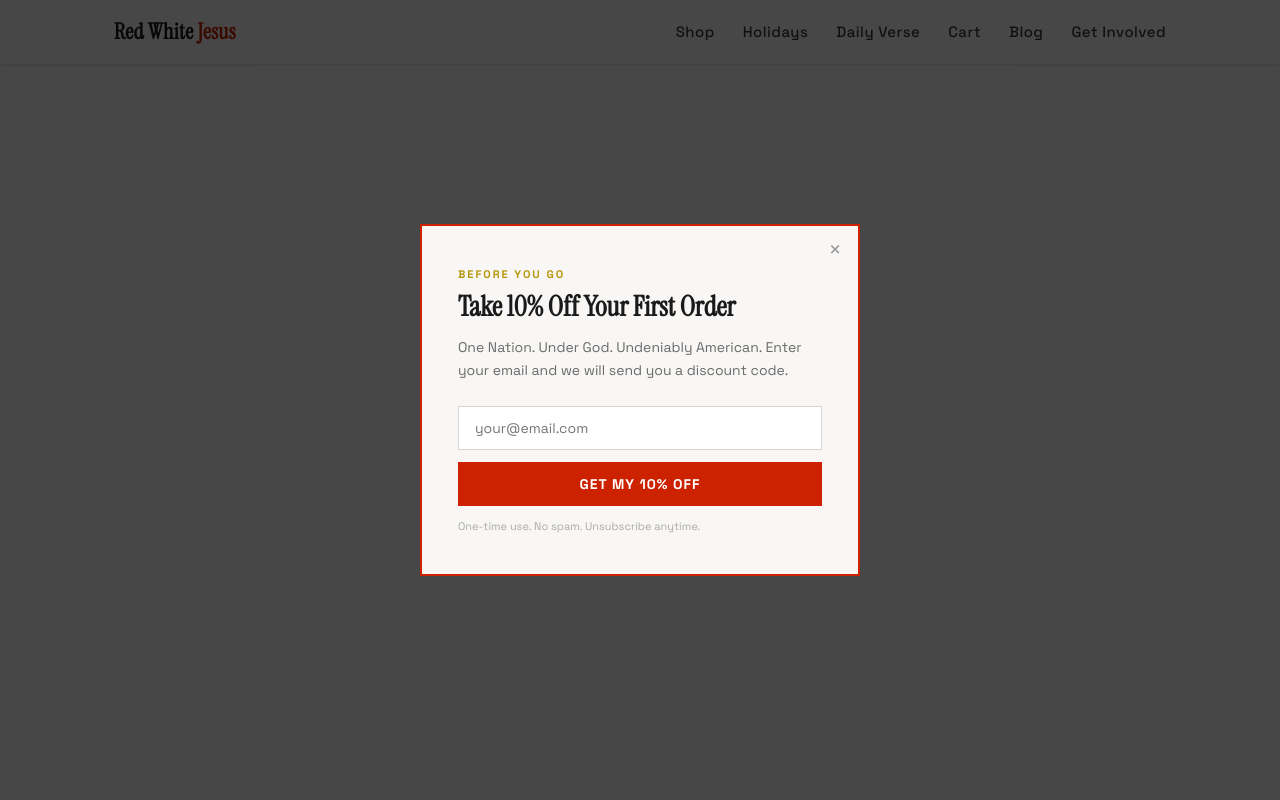
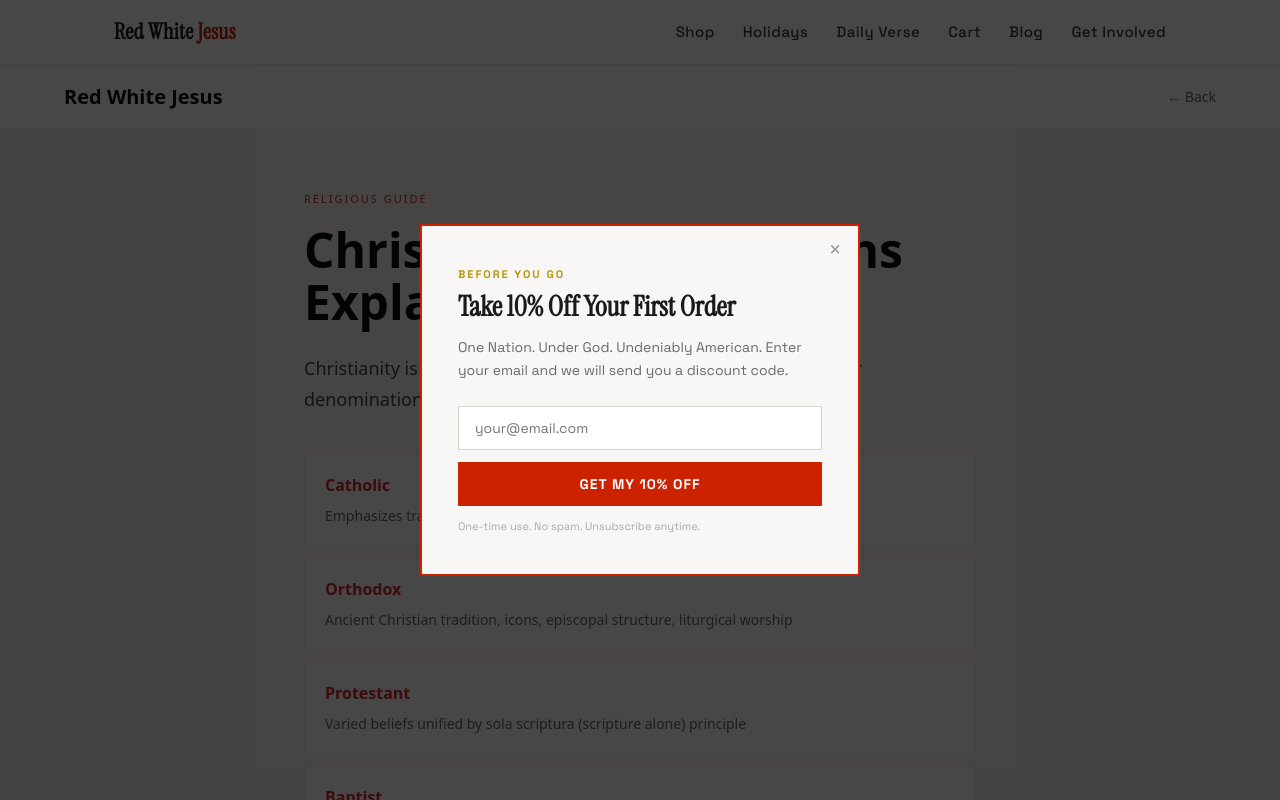
Before and after one commit to abigailleahgoldberg/redwhitejesus, a Next.js app: page /christian-denominations in a window 1280 px wide. Before the commit this address had no page. Shown: the top 800 px of the page. Built offline with nearby package versions, Linux system fonts and the light colour scheme.

Commit message:
feat: add Christian denominations guide

```diff
--- /dev/null
+++ b/app/christian-denominations/page.tsx
@@ -0,0 +1,47 @@
+import Link from "next/link";
+import type { Metadata } from "next";
+export const metadata: Metadata = {
+  title: "Christian Denominations Explained: What's the Difference? | Red White Jesus",
+  description: "A practical guide to Christian denominations — what they believe, how they worship, and how they differ from each other.",
+};
+export default function DenominationsPage() {
+  const G = "#DC2626";
+  const denom = [
+    {name:"Catholic",belief:"Emphasizes tradition, papal authority, Mary veneration, seven sacraments"},
+    {name:"Orthodox",belief:"Ancient Christian tradition, icons, episcopal structure, liturgical worship"},
+    {name:"Protestant",belief:"Varied beliefs unified by sola scriptura (scripture alone) principle"},
+    {name:"Baptist",belief:"Adult baptism, congregational autonomy, biblical authority"},
+    {name:"Methodist",belief:"Emphasis on holiness, social justice, orderly worship"},
+    {name:"Pentecostal/Charismatic",belief:"Holy Spirit empowerment, speaking in tongues, charismatic worship"},
+    {name:"Evangelical",belief:"Jesus-centered, biblical authority, born-again experience emphasis"},
+    {name:"Lutheran",belief:"Grace through faith, retained some Catholic practices, hierarchical structure"},
+  ];
+  return (
+    <div style={{minHeight:"100vh",background:"#FEF2F2",color:"#0D0D0D",fontFamily:"system-ui,sans-serif"}}>
+      <nav style={{padding:"16px 5vw",borderBottom:"1px solid #FEE2E2",display:"flex",justifyContent:"space-between",alignItems:"center",background:"white"}}>
+        <Link href="/" style={{fontWeight:900,fontSize:20,color:"#0D0D0D",textDecoration:"none"}}>Red White Jesus</Link>
+        <Link href="/blog" style={{color:"#666",textDecoration:"none",fontSize:14}}>← Back</Link>
+      </nav>
+      <div style={{maxWidth:800,margin:"0 auto",padding:"60px 5vw"}}>
+        <div style={{fontSize:11,letterSpacing:"2px",color:G,marginBottom:16}}>RELIGIOUS GUIDE</div>
+        <h1 style={{fontSize:"clamp(28px,4vw,48px)",fontWeight:900,lineHeight:1.1,marginBottom:24}}>Christian Denominations Explained</h1>
+        <p style={{fontSize:18,color:"#444",lineHeight:1.7,marginBottom:40}}>Christianity is not one monolithic belief system. Here is how major denominations differ and what each emphasizes.</p>
+
+        <div style={{display:"grid",gap:12}}>
+          {denom.map((d,i) => (
+            <div key={i} style={{background:"white",border:"1px solid #FEE2E2",borderRadius:8,padding:"18px 20px"}}>
+              <h3 style={{fontSize:16,fontWeight:700,color:G,marginBottom:6}}>{d.name}</h3>
+              <p style={{fontSize:14,color:"#666",margin:0}}>{d.belief}</p>
+            </div>
+          ))}
+        </div>
+
+        <div style={{background:G,color:"white",padding:"36px",borderRadius:8,textAlign:"center",marginTop:40}}>
+          <h2 style={{fontSize:18,fontWeight:900,marginBottom:12}}>Want Deeper Understanding?</h2>
+          <p style={{fontSize:14,opacity:0.9,marginBottom:20}}>Read more about Christian theology, history, and practice on our blog.</p>
+          <Link href="/blog" style={{background:"white",color:G,fontWeight:800,fontSize:13,padding:"10px 24px",textDecoration:"none",borderRadius:4,display:"inline-block"}}>Read Our Blog →</Link>
+        </div>
+      </div>
+    </div>
+  );
+}
```
